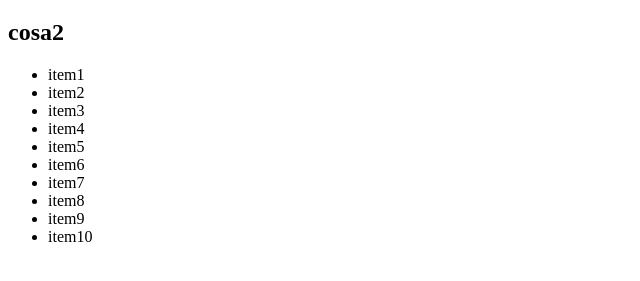
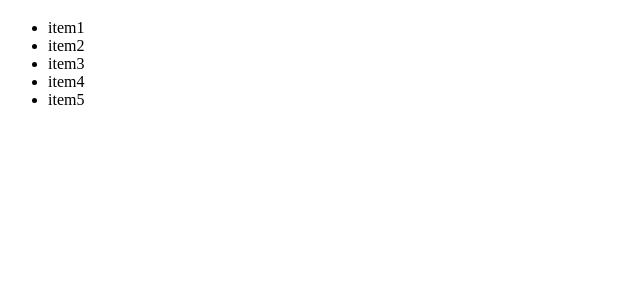
Before and after one commit to ovmanu/CursoGit, a plain HTML site: page index.html in a window 1280 px wide. Shown: the part 61-342 px from the top of the page, without its empty margins (0-640 px from the left). Drawn offline with Linux system fonts and the light colour scheme.

Commit message:
v0.0.3 - cosas

```diff
--- a/index.html
+++ b/index.html
@@ -8,20 +8,14 @@
 </head>
 <body>
     <h1>cosa</h1>
-    <h2>cosa2
 
-    </h2>
     <ul>
         <li>item1</li>
         <li>item2</li>
         <li>item3</li>
         <li>item4</li>
         <li>item5</li>
-        <li>item6</li>
-        <li>item7</li>
-        <li>item8</li>
-        <li>item9</li>
-        <li>item10</li>
+
     </ul>
 </body>
 </html>
```
